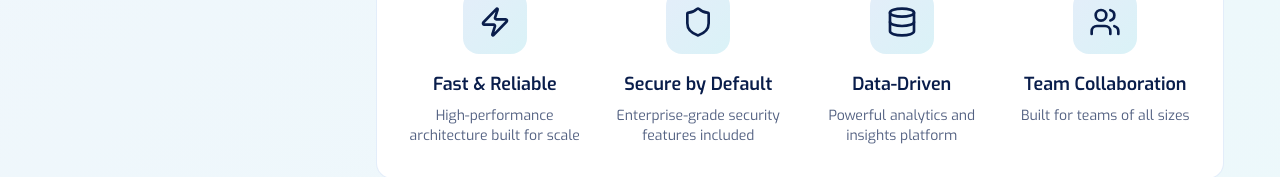
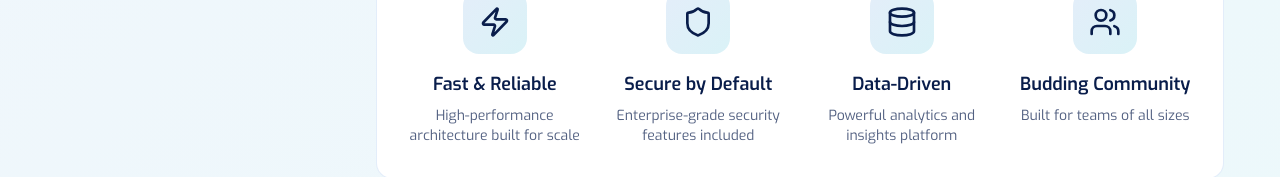
Before and after one commit to maldoteth/dehubdocs, a React (Vite) app: page /docs in a window 1280 px wide. Shown: the part 849-1026 px from the top of the page. Built offline with nearby package versions, Linux system fonts and the light colour scheme.

Commit message:
Change "Team Collaboration" to "Budding Community"
Updated the description for the "Team Collaboration" feature in the DocsHome page to "Budding Community".

```diff
--- a/src/pages/docs/DocsHome.tsx
+++ b/src/pages/docs/DocsHome.tsx
@@ -41,7 +41,7 @@ const DocsHome = () => {
     description: 'Powerful analytics and insights platform'
   }, {
     icon: Users,
-    title: 'Team Collaboration',
+    title: 'Budding Community',
     description: 'Built for teams of all sizes'
   }];
   return <div className="space-y-12">
```
